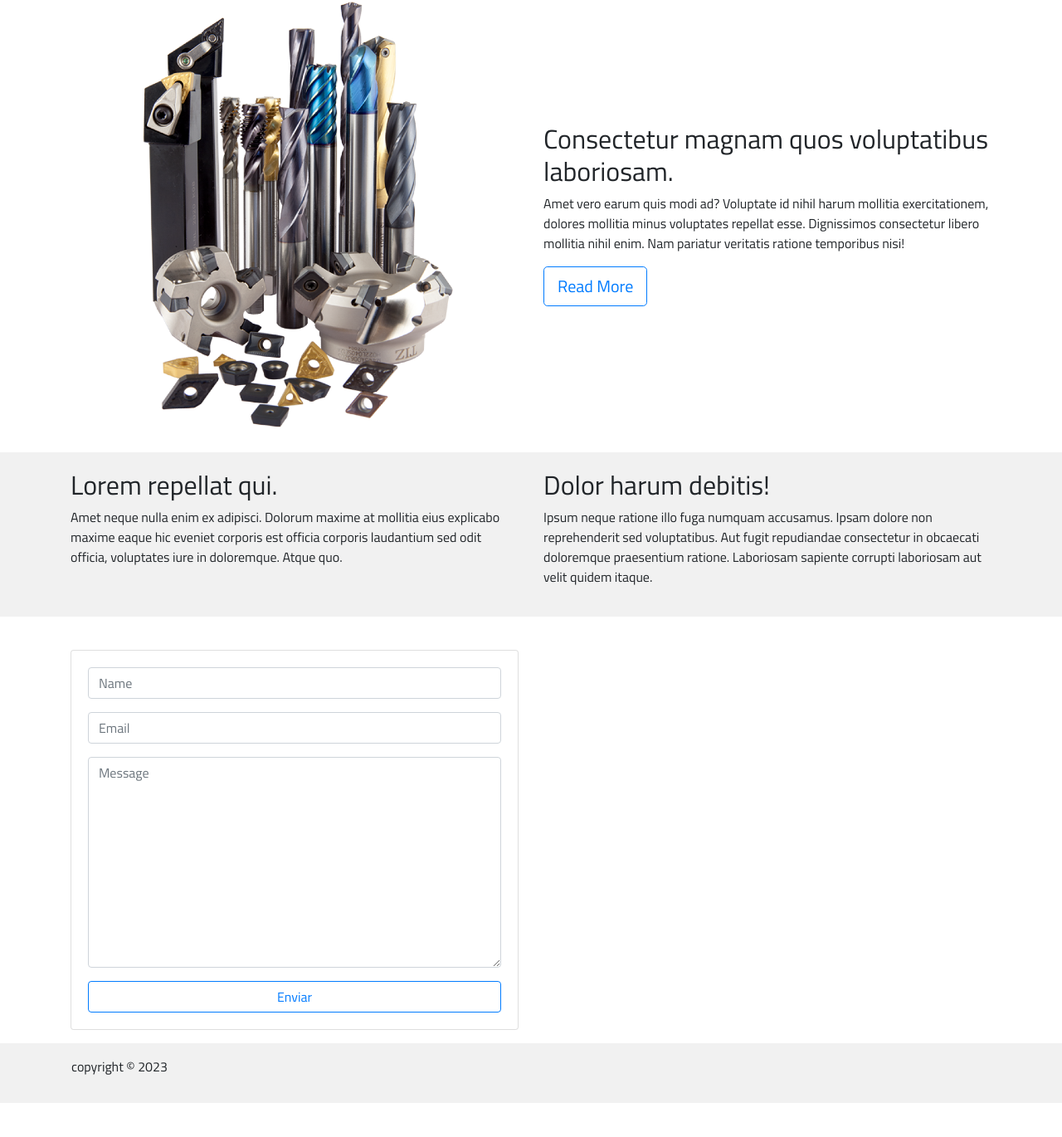
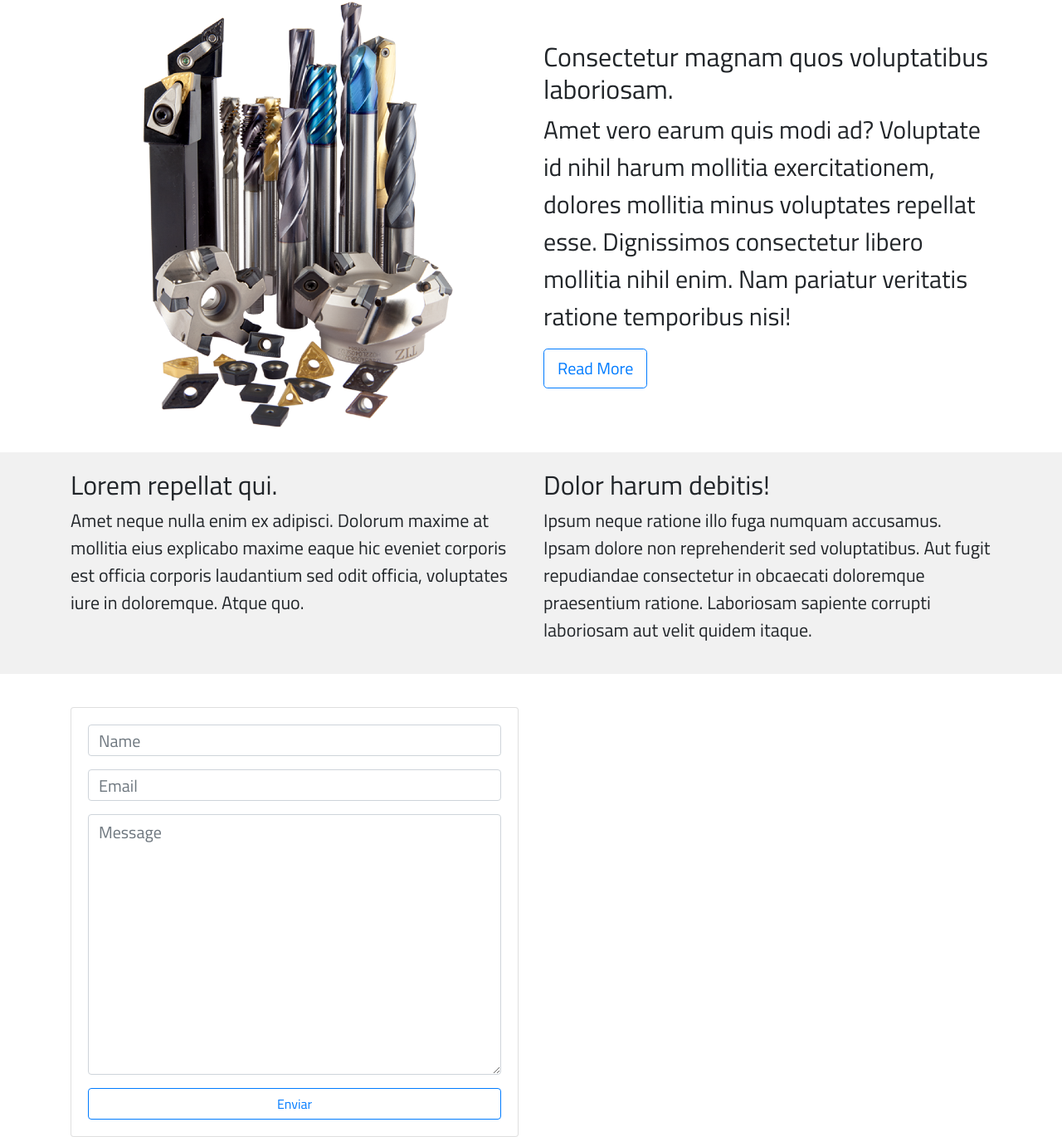
Before and after one commit to RobotF1/Rubio, a plain HTML site: page index.html in a window 1280 px wide. Shown: the part 893-2263 px from the top of the page at 83% size. Before the commit the page ends 2222 px from the top, so only its background shows below. Drawn offline with nearby package versions, Linux system fonts and the light colour scheme.

Commit message:
Update index.html

```diff
--- a/index.html
+++ b/index.html
@@ -42,7 +42,7 @@
                 </div>
                 <div class="col-lg-6 tex ">
                     <div class="texto">
-                        <h1 class="mt-5">Sit asperiores voluptas atque autem?</h1>
+                        <h1 class="mt-5" style="font-size: 30px;" >Sit asperiores voluptas atque autem?</h1>
                         <p class="mt-5">Amet possimus omnis dolore aliquid quam. Officiis nulla nam laudantium iure amet. Debitis maiores enim modi porro sunt. Ratione harum quasi odit nemo rerum eveniet dolorem quas rem asperiores voluptate!</p>
                         <a href="#" class="btn btn-outline-primary header-btn btn-lg mt-2">Read More</a>
                     </div>
@@ -71,7 +71,7 @@
                 <div class="col-lg-6 my-auto header-content-left">
                     <div class="info-right">
                         <h2>Consectetur magnam quos voluptatibus laboriosam.</h2>
-                        <p>Amet vero earum quis modi ad? Voluptate id nihil harum mollitia exercitationem, dolores mollitia minus voluptates repellat esse. Dignissimos consectetur libero mollitia nihil enim. Nam pariatur veritatis ratione temporibus nisi!</p>
+                        <p style="font-size: 30px;">Amet vero earum quis modi ad? Voluptate id nihil harum mollitia exercitationem, dolores mollitia minus voluptates repellat esse. Dignissimos consectetur libero mollitia nihil enim. Nam pariatur veritatis ratione temporibus nisi!</p>
                         <a href="#" class="btn btn-outline-primary btn-lg">Read More</a>
                     </div>
                 </div>
@@ -80,7 +80,7 @@
     </section>
 
     <section id="info-two" class="my-3">
-        <div class="container">
+        <div class="container" style="font-size: 22px;">
             <div class="row ">
                 <div class="col-lg-6">
                     <h2>Lorem repellat qui.</h2>
@@ -101,13 +101,13 @@
                     <form class="card mt-4">
                         <div class="card-body">
                             <div class="form-group">
-                                <input type="text" class="form-control" placeholder="Name">
+                                <input type="text" class="form-control" placeholder="Name" style="font-size: 20px;">
                             </div>
                             <div class="form-group">
-                                <input type="text" class="form-control" placeholder="Email">
+                                <input type="text" class="form-control" placeholder="Email" style="font-size: 20px;">
                             </div>
-                            <div class="form-group">
-                                <textarea cols="30" rows="10" placeholder="Message" class="form-control"></textarea>
+                            <div class="form-group" >
+                                <textarea cols="30" rows="10" placeholder="Message" class="form-control" style="font-size: 20px;"></textarea>
                             </div>
                             <button class="btn btn-outline-primary btn-block">
                                 Enviar
```
